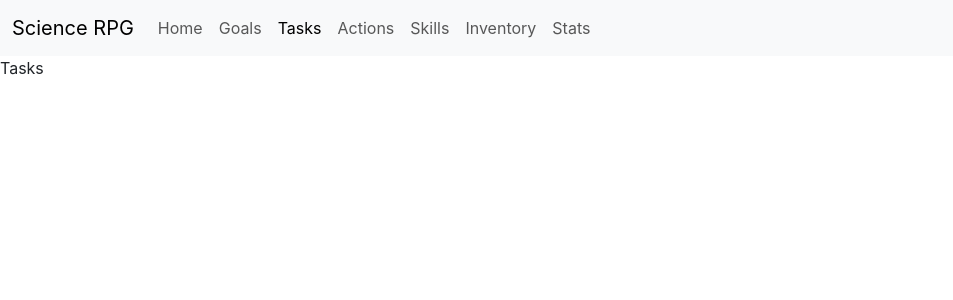
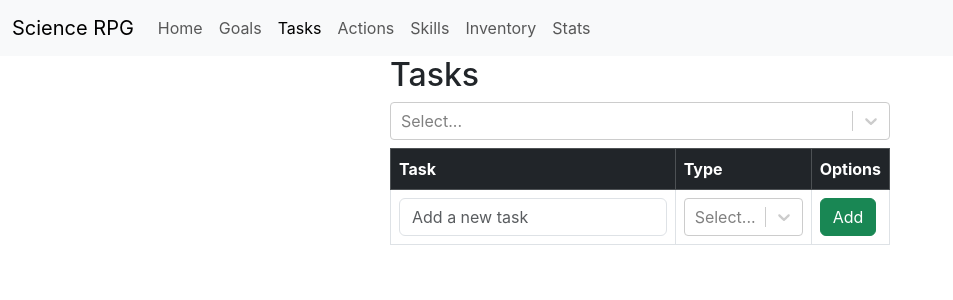
Before and after one commit to tomasantunes/science-rpg, a React (Create React App) app in the folder frontend/: page /tasks in a window 1280 px wide. Shown: the top 300 px of the page, without its empty margins (0-953 px from the left). Built offline with nearby package versions, Linux system fonts and the light colour scheme.

Commit message:
Create tasks page

```diff
--- a/frontend/package.json
+++ b/frontend/package.json
@@ -10,6 +10,7 @@
     "react-dom": "^18.2.0",
     "react-router-dom": "^6.17.0",
     "react-scripts": "5.0.1",
+    "react-select": "^5.7.7",
     "web-vitals": "^2.1.4"
   },
   "scripts": {
--- a/frontend/src/components/Tasks.js
+++ b/frontend/src/components/Tasks.js
@@ -1,11 +1,76 @@
-import React from 'react';
+import React, {useState, useEffect} from 'react';
 import Navbar from './Navbar';
+import Select from 'react-select';
 
 export default function Tasks() {
+  const [goals, setGoals] = useState([]);
+  const [selectedGoal, setSelectedGoal] = useState();
+  const [tasks, setTasks] = useState([]);
+  const [selectedTaskType, setSelectedTaskType] = useState();
+
+  const taskTypes = [
+    {value: "single", label: "Single"},
+    {value: "recurrent", label: "Recurrent"}
+  ];
+
+  function changeSelectedGoal(goal) {
+
+  }
+
+  function changeSelectedTaskType(taskType) {
+
+  }
+
+  function loadGoals() {
+
+  }
+
+  function addTask() {
+
+  }
+
+  useEffect(() => {
+    loadGoals();
+  }, [])
   return (
     <>
       <Navbar />
-      <div>Tasks</div>
+
+      <div className="small-container">
+        <h2>Tasks</h2>
+        <Select options={goals} value={selectedGoal} onChange={changeSelectedGoal} className="my-2" />
+        <table className="table table-striped table-bordered align-middle tasks">
+          <thead class="table-dark">
+              <tr>
+                  <th>Task</th>
+                  <th>Type</th>
+                  <th>Options</th>
+              </tr>
+          </thead>
+          <tbody>
+            {tasks.map((task) => (
+              <tr>
+                <td>{task.description}</td>
+                <td>{task.type}</td>
+                <td></td>
+              </tr>
+            ))}
+          </tbody>
+          <tfoot>
+            <tr>
+              <td>
+                <input type="text" className="form-control" placeholder="Add a new task" />
+              </td>
+              <td>
+                <Select options={taskTypes} value={selectedTaskType} onChange={changeSelectedTaskType} />
+              </td>
+              <td>
+                <button className="btn btn-success" onClick={addTask}>Add</button>
+              </td>
+            </tr>
+          </tfoot>
+        </table>
+      </div>
     </>
   )
 }
```
Also changed, not shown: 1 other file (tests, documents, lock files or other folders).
